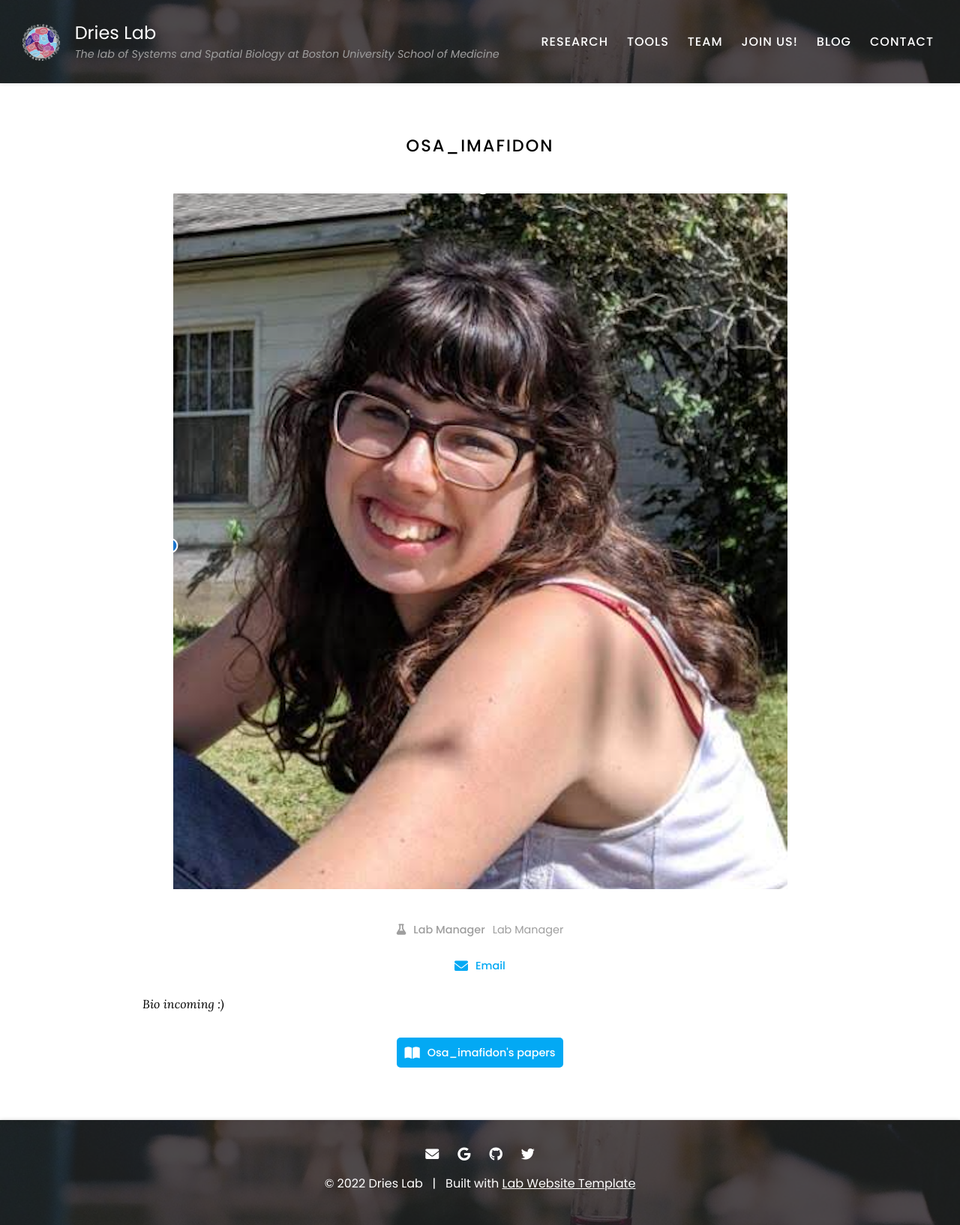
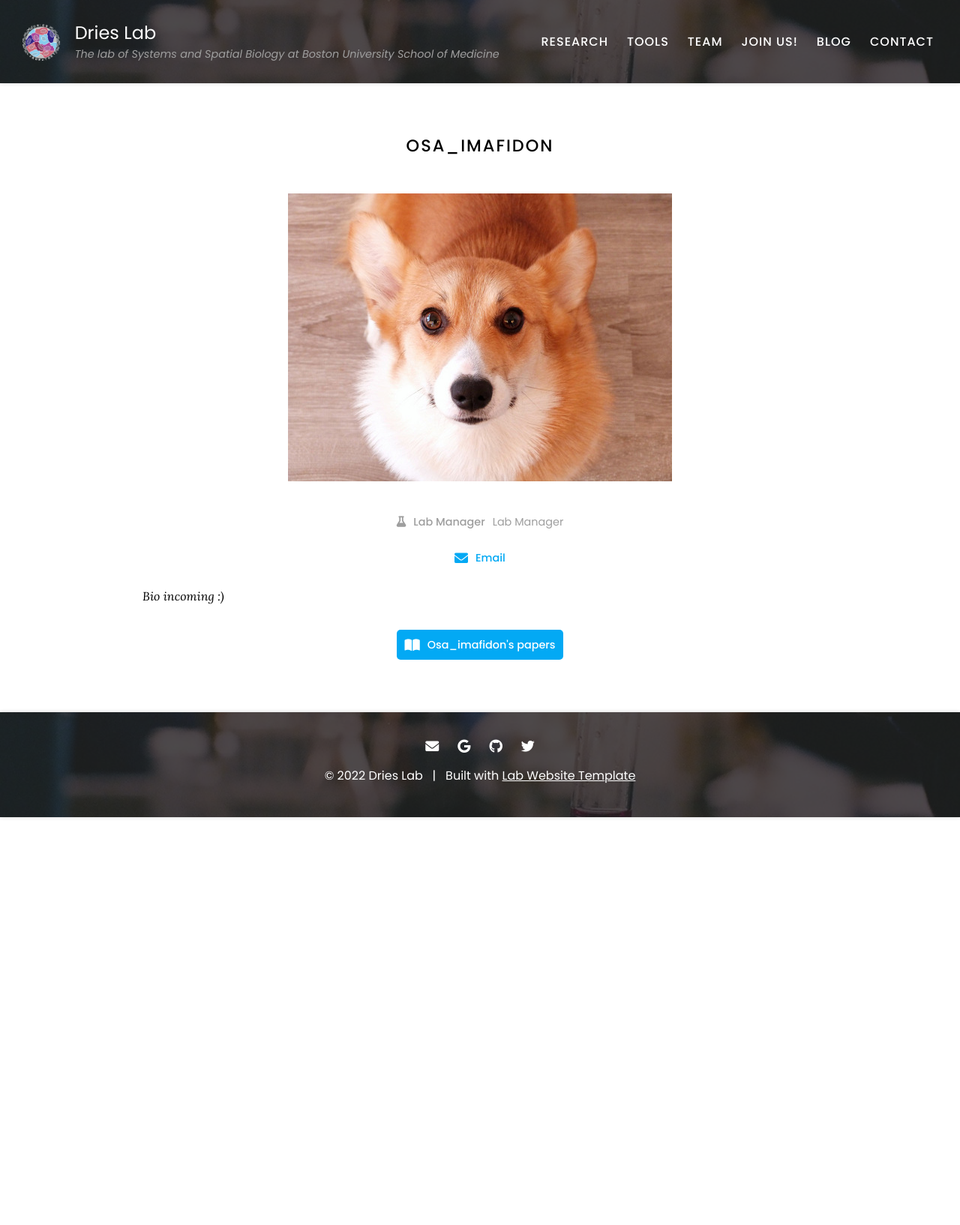
Before and after one commit to quynhsun/testinggit, a Jekyll site: the page built from _members/Osa_Imafidon.md, in a window 1280 px wide. Shown: the whole page at 75% size. Built offline with Jekyll 4.4.1, drawn with Linux system fonts in a browser that asks for light colours; after the commit the page ends 1090 px from its top, so only the background shows below that.

Commit message:
Update Osa_Imafidon.md

```diff
--- a/_members/Osa_Imafidon.md
+++ b/_members/Osa_Imafidon.md
@@ -1,6 +1,6 @@
 ---
 name: Osa Imafidon
-image: images/Emma_Kelley.png
+image: images/member.jpg
 role: labman
 description: Lab Manager
 links:
```
